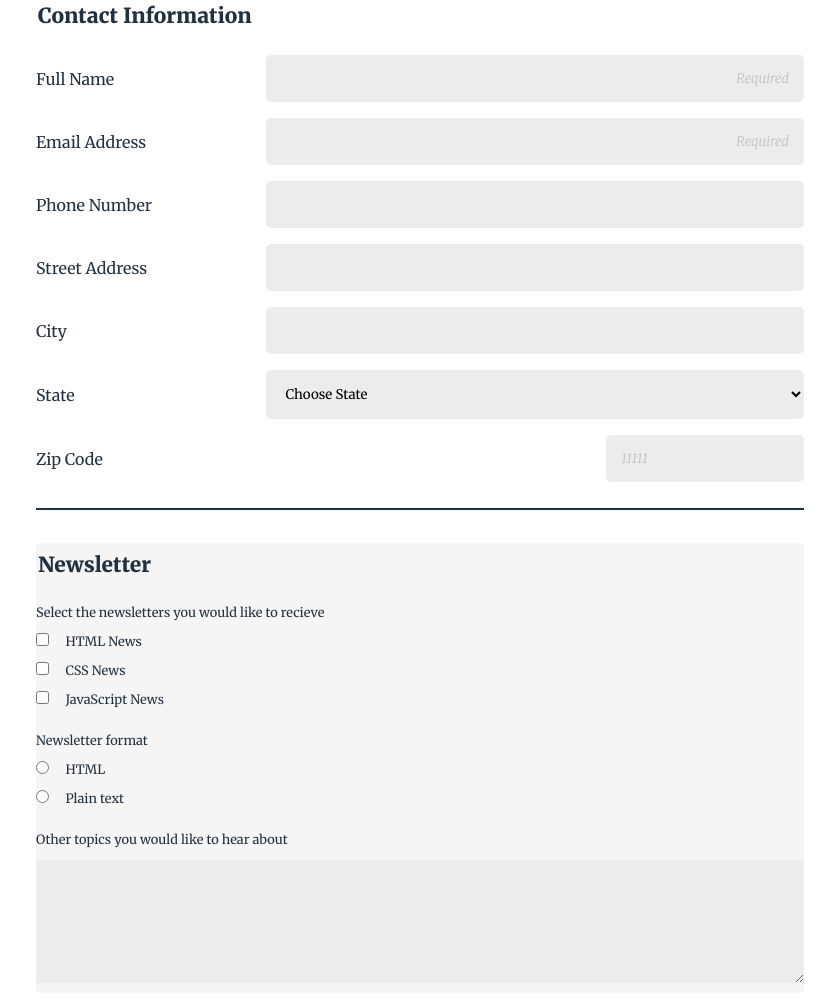
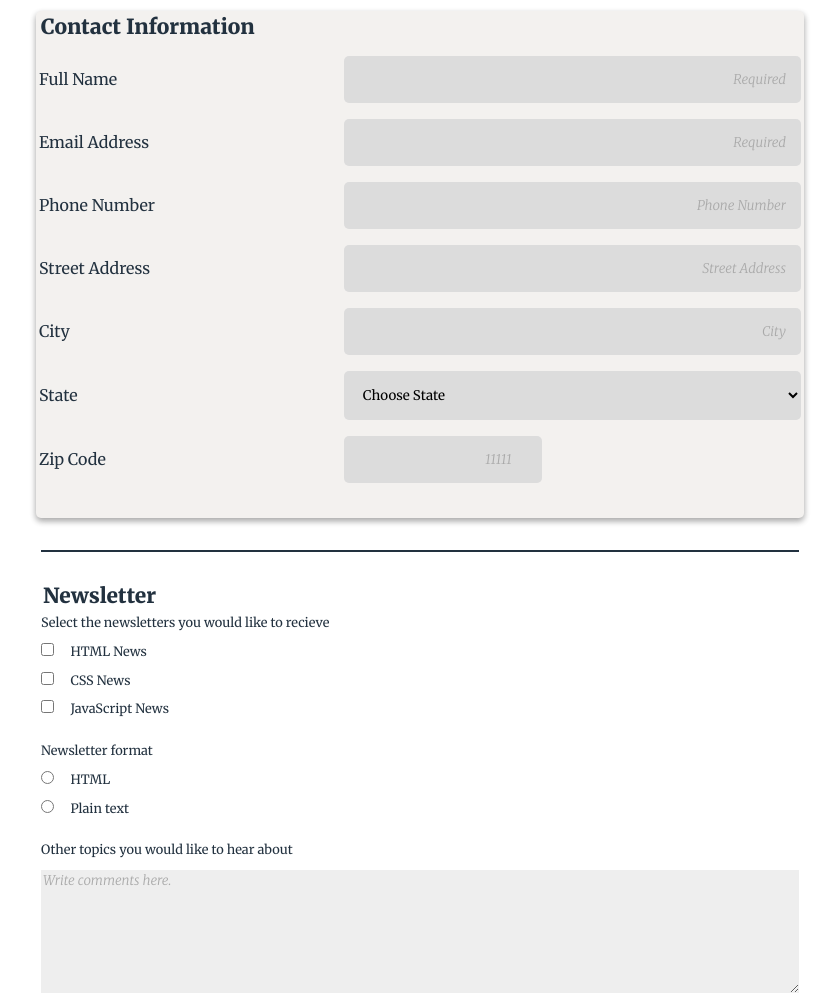
Before and after one commit to alyssavoccia/online-registration, a plain HTML site: page index.html in a window 1280 px wide. Shown: the part 190-1191 px from the top of the page, without its empty margins (220-1059 px from the left). Drawn offline with Linux system fonts and the light colour scheme.

Commit message:
Fixed form inputs and changed styles

```diff
--- a/css/styles.css
+++ b/css/styles.css
@@ -68,16 +68,13 @@ form {
 .form-fieldset {
   border: none;
   text-align: left;
-  padding-left: 0;
-  padding-right: 0;
+  padding: 1em 0 1em 0;
 }
 
 .form-title {
   color: #22313F;
   font-size: 1.3rem;
   font-weight: bold;
-  margin-top: 1em;
-  margin-bottom: 1em;
 }
 
 label {
@@ -86,18 +83,21 @@ label {
 }
 
 ::placeholder {
-  color: #C0C0C0;
+  color: #A9A9A9;
   font-style: italic;
   text-align: right;
 }
 
-input[type="number"]::placeholder {
-  color: #C0C0C0;
-  text-align: left;
+.contact {
+  background: #f3f1ef;
+  border-radius: 5px;
+  box-shadow: 0 3px 6px rgba(0,0,0,0.16), 0 3px 6px rgba(0,0,0,0.23);
+  margin-bottom: 2em;
+  padding: 3px;
 }
 
 .form-input {
-  background: #ECECEC;
+  background: #DCDCDC;
   border: none;
   border-radius: 5px;
   margin-bottom: 1em;
@@ -118,15 +118,14 @@ input[type="number"]::placeholder {
 }
 
 .newsletter {
-  background: #F5F5F5;
-  border-radius: 5px;
   display: flex;
   flex-direction: column;
+  padding: 5px;
 }
 
 .newsletter-title {
   border-top: 2px solid #22313F;
-  padding-top: 2em;
+  padding-top: 1em;
   width: 100%;
 }
 
@@ -160,9 +159,13 @@ input[type="radio"] {
 }
 
 .message {
-  background: #ECECEC;
+  background: #EEE;
   border: none;
   width: 100%;
+}
+
+.message::placeholder {
+  text-align: left;
 }
 
 .btn {
@@ -200,7 +203,7 @@ input[type="radio"] {
   .form-row {
     align-items: center;
     flex-direction: row;
-    justify-content: space-between;
+    justify-content: flex-start;
     margin-bottom: 1em;
   }
 
@@ -211,13 +214,27 @@ input[type="radio"] {
 
   label {
     color: #22313F;
+    flex-basis: 40%;
   }
 
   .form-input {
-    flex-basis: 70%;
+    flex-basis: 60%;
   }
 
   #zip {
-    flex-basis: 75px;
+    flex-basis: 20%;
   }
+
+  .contact {
+    margin-top: 2.5em;
+  }
+
+  .newsletter-title {
+    padding-top: 1.5em;
+  }
+
+  .btn:hover {
+    opacity: .7;
+  }
+
 }
--- a/index.html
+++ b/index.html
@@ -19,6 +19,7 @@
       <p class="info">Get the latest news on how your code is doing right in your inbox.</p>
 
       <form action="index.html" method="POST">
+        <div class="contact">
         <fieldset class="form-fieldset">
           <legend class="form-title">Contact Information</legend>
 
@@ -29,22 +30,22 @@
 
           <div class="form-row">
             <label for="email">Email Address</label>
-            <input class="form-input" type="text" id="email" name="user_email" placeholder="Required" required>
+            <input class="form-input" type="email" id="email" name="user_email" placeholder="Required" required>
           </div>
 
           <div class="form-row">
             <label for="phone">Phone Number</label>
-            <input class="form-input" type="text" id="phone" name="user_phone">
+            <input class="form-input" type="tel" id="phone" name="user_phone" placeholder="Phone Number">
           </div>
 
           <div class="form-row">
             <label for="address">Street Address</label>
-            <input class="form-input" type="text" id="address" name="user_address">
+            <input class="form-input" type="text" id="address" name="user_address" placeholder="Street Address">
           </div>
 
           <div class="form-row">
             <label for="city">City</label>
-            <input class="form-input" type="text" id="city" name="user_city">
+            <input class="form-input" type="text" id="city" name="user_city" placeholder="City">
           </div>
 
           <div class="form-row">
@@ -109,7 +110,7 @@
             <input class="form-input" type="number" id="zip" name="user_zip" placeholder="11111">
           </div>
         </fieldset>
-
+      </div>
         <fieldset class="form-fieldset newsletter">
           <legend class="form-title newsletter-title">Newsletter</legend>
           <p class="newsletter-info">Select the newsletters you would like to recieve</p>
@@ -142,7 +143,7 @@
           </div>
 
           <label for="message" class="newsletter-info">Other topics you would like to hear about</label>
-          <textarea class="message" name="message" id="message" rows="7"></textarea>
+          <textarea class="message" name="message" id="message" rows="7" placeholder="Write comments here."></textarea>
         </fieldset>
 
         <input class="btn default" type="submit" value="Sign Up">
```
